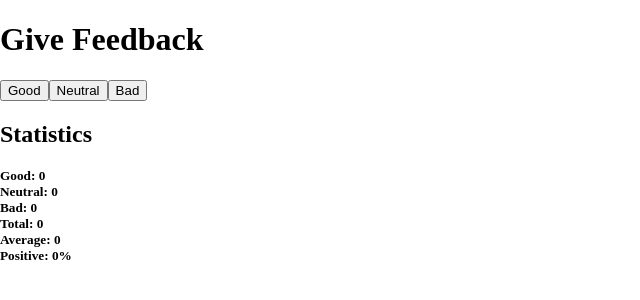
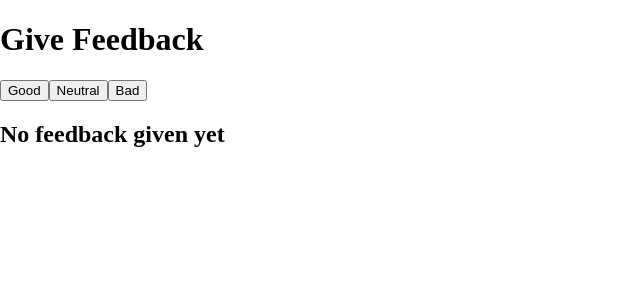
Before and after one commit to BrunoLadiv/FullStackOpen-Helsinki-University, a React (Create React App) app in the folder part1/unicafe/: page / in a window 1280 px wide. Shown: the top 300 px of the page, without its empty margins (0-640 px from the left). Built offline with nearby package versions, Linux system fonts and the light colour scheme.

Commit message:
exerc 1.9

```diff
--- a/part1/unicafe/src/App.js
+++ b/part1/unicafe/src/App.js
@@ -30,11 +30,11 @@ const App = () => {
         Neutral
       </button>
       <button onClick={() => setBad((prevBad) => prevBad + 1)}>Bad</button>
-      <Statistics
+      {good || neutral || bad ? <Statistics
         good={good}
         neutral={neutral}
         bad={bad}
-      />
+      />  : <h2>No feedback given yet</h2>}
     </div>
   )
 }
```
